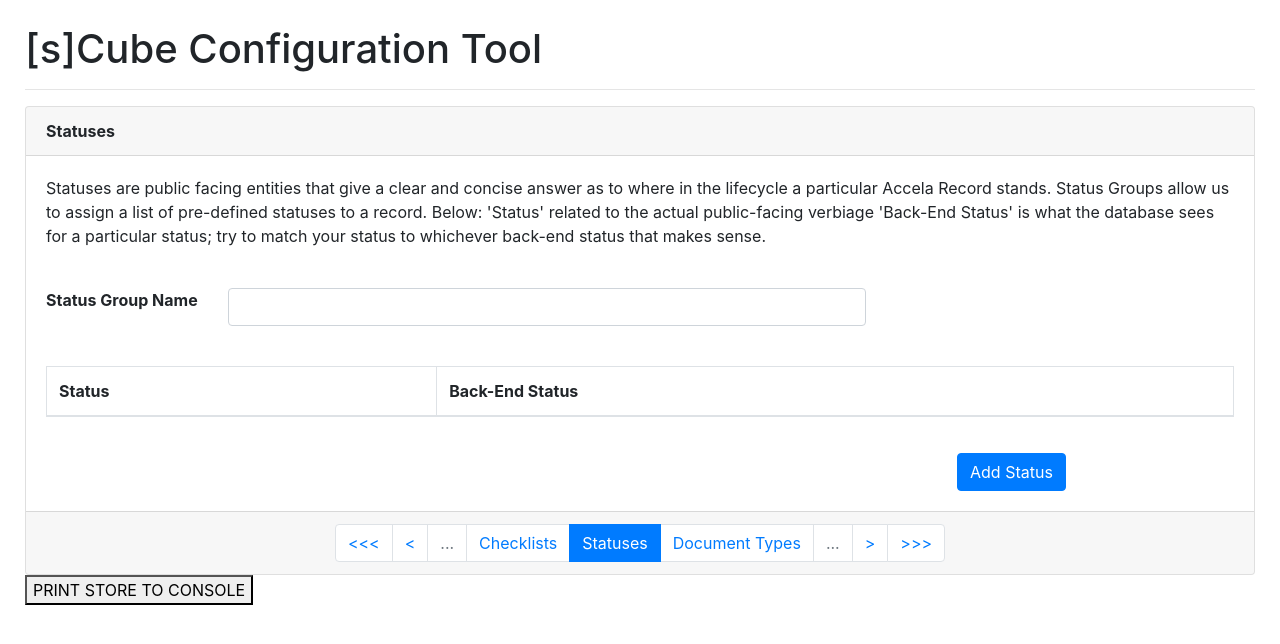
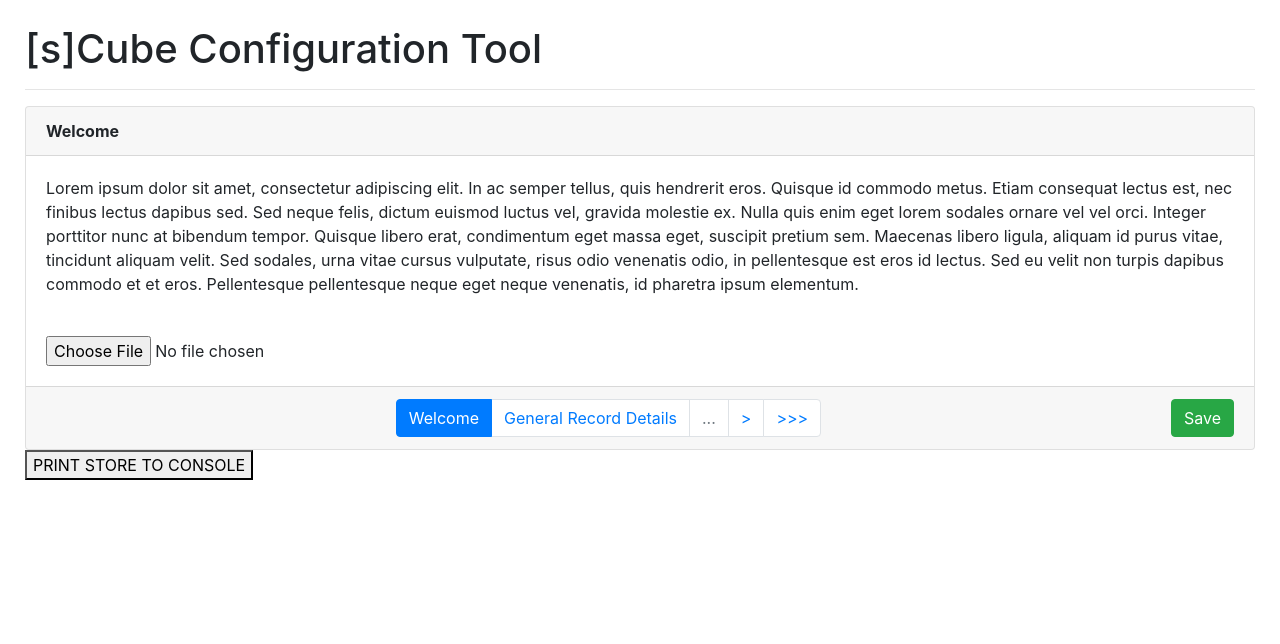
Before and after one commit to ItsAMeNick/sCube-Configuration-Tool, a React (Create React App) app: page / in a window 1280 px wide. Shown: the top 644 px of the page. Built offline with nearby package versions, Linux system fonts and the light colour scheme.

Commit message:
[NZ] Added saving/loading of state, later to be linked to a non-local storage system

```diff
--- a/src/App.js
+++ b/src/App.js
@@ -5,6 +5,7 @@ import Col from "react-bootstrap/Col";
 import Row from "react-bootstrap/Row";
 import Card from "react-bootstrap/Card";
 import Pagination from "react-bootstrap/Pagination";
+import Button from "react-bootstrap/Button";
 
 import STRT from "./components/Start.js";
 import GRD from "./components/GeneralRecordDetails.js";
@@ -132,6 +133,33 @@ class App extends Component {
         }
     }
 
+    handleSave(event) {
+        //Check if minimum requirements to save are met
+        //For now this is just a SVP
+        if (!this.props.GRD.svp) {
+            window.alert("You have not met the minimum requirements to save, please specify a 'Service Provider Code.'");
+            return -1;
+        }
+        if (!this.props.GRD.alias) {
+            window.alert("You have not met the minimum requirements to save, please specify a 'Record Type Alias'.");
+            return -1;
+        }
+        //Iterate the version somehow - Using date/time instead
+        let today = new Date();
+        let version = ""+today.getFullYear()+(today.getMonth()+1)+today.getDate()+today.getHours()+today.getMinutes();
+        let display = "SVP: " + this.props.GRD.svp + "\n" +
+                      "Alias: " + this.props.GRD.alias + "\n" +
+                      "Version: " + version + "\n" +
+                      "Id: " + this.props.id + "\n"
+        if (window.confirm("Create Save:\n" + display)) {
+            let filename = this.props.GRD.svp + "_" +
+                            this.props.GRD.alias + "_" +
+                            version + "_" +
+                            this.props.id;
+            this.props.save(filename, version);
+        }
+    }
+
     render() {
         return (
         <div className="App">
@@ -144,10 +172,13 @@ class App extends Component {
             <Card>
                 {this.handlePageBody()}
                 <Card.Footer>
-                <div style={{"alignItems":"center", "display":"flex"}}>
+                <div style={{"alignItems":"center", "display":"flex", "float":"center"}}>
                 <Pagination onClick={(e) => this.handlePagination(e)} style={{"margin":"auto"}}>
                     {this.handlePageFooter()}
                 </Pagination>
+                    <Button style ={{"float":'right'}} variant="success" onClick={(e) => this.handleSave(e)}>
+                        Save
+                    </Button>
                 </div>
                 </Card.Footer>
             </Card>
@@ -159,12 +190,18 @@ class App extends Component {
 
 const mapStateToProps = state => ({
     page: state.page,
+    GRD: state.GRD,
+    id: state.id
 });
 
 const mapDispatchToProps = dispatch => ({
     updatePageNum: p => dispatch({
         type: "update_page_number",
         payload: p
+    }),
+    save: (filename, version) => dispatch({
+        type: "save_state",
+        payload: {filename: filename, version: version}
     })
 });
 
--- a/src/components/Start.js
+++ b/src/components/Start.js
@@ -7,6 +7,17 @@ class STRT extends Component {
     constructor(props) {
         super(props);
         this.state = {};
+    }
+
+    handleChange(event) {
+        // Looks a little out of order, but with FileReader you set
+        // up what you want to do with the file before you attempt to read the Information
+        let file = event.target.files[0];
+        let reader = new FileReader();
+        reader.onload = (event) => {
+            this.props.load(event.target.result);
+        };
+        reader.readAsText(file)
     }
 
     render() {
@@ -20,6 +31,9 @@ class STRT extends Component {
                         Lorem ipsum dolor sit amet, consectetur adipiscing elit. In ac semper tellus, quis hendrerit eros. Quisque id commodo metus. Etiam consequat lectus est, nec finibus lectus dapibus sed. Sed neque felis, dictum euismod luctus vel, gravida molestie ex. Nulla quis enim eget lorem sodales ornare vel vel orci. Integer porttitor nunc at bibendum tempor. Quisque libero erat, condimentum eget massa eget, suscipit pretium sem. Maecenas libero ligula, aliquam id purus vitae, tincidunt aliquam velit. Sed sodales, urna vitae cursus vulputate, risus odio venenatis odio, in pellentesque est eros id lectus. Sed eu velit non turpis dapibus commodo et et eros. Pellentesque pellentesque neque eget neque venenatis, id pharetra ipsum elementum.
                     </Card.Text>
                 </Card.Body>
+                <Card.Body>
+                    <input type="file" name="file" onChange={(e) => this.handleChange(e)}/>
+                </Card.Body>
             </React.Fragment>
         );
     }
@@ -29,7 +43,10 @@ const mapStateToProps = state => ({
 });
 
 const mapDispatchToProps = dispatch => ({
-
+    load: state => dispatch({
+        type: "load_state",
+        payload: state
+    })
 });
 
 export default connect(mapStateToProps, mapDispatchToProps)(STRT);
--- a/src/components/page_structure.js
+++ b/src/components/page_structure.js
@@ -1,6 +1,6 @@
 //Please make sure that the key and the order match, otherwise enexpected
 // results may occur.  Pages will be reordered to match this order!
-//Do not change the page ID when rearranging
+//Do not change the page ID when rearranging (key)
 
 var pages = {
     0: {
--- a/src/modules/reducer.js
+++ b/src/modules/reducer.js
@@ -3,7 +3,7 @@ import uuidv1 from "uuid/v1";
 
 const initialState = {
     id: uuidv1(),
-    page: 8,
+    page: 0,
     GRD: {
         svp: "",
         alias: "",
@@ -11,6 +11,7 @@ const initialState = {
         type: "",
         sub_type: "",
         category: "",
+        version: 0
     },
     CF: {
         group_code: "",
@@ -36,6 +37,24 @@ const sCubeReducer = (state = initialState, action) => {
         case "dump_store": {
             console.log(state);
             return state;
+        }
+
+        case "save_state": {
+            let newState = _.cloneDeep(state);
+            newState.GRD.version = action.payload.version;
+            console.log("Saving...");
+            let element = document.createElement("a");
+            let file = new Blob([JSON.stringify(newState)], {type: 'text/plain'});
+            element.href = URL.createObjectURL(file);
+            element.download = action.payload.filename + ".sCube";
+            document.body.appendChild(element); // Required for this to work in FireFox
+            element.click();
+            return newState;
+        }
+
+        case "load_state": {
+            let newState = JSON.parse(action.payload)
+            return newState;
         }
 
         case "update_page_number": {
```
